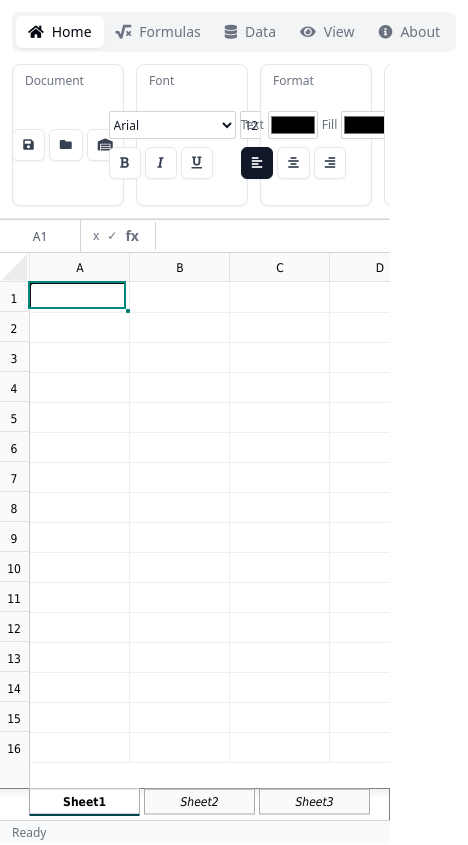
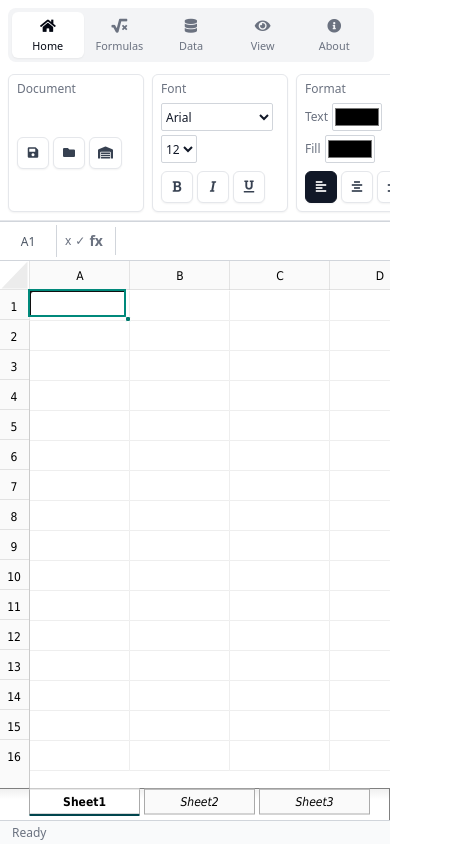
Before and after one commit to code-by-sia/OpenWebSheet, a React (Vite) app: page / in a window 390 px wide. Shown: the whole page, 468 px wide, since content can reach past the window. Built offline with nearby package versions, Linux system fonts and the light colour scheme.

Commit message:
Make toolbar responsive and print canvas only (#68)
Co-authored-by: Sia <me@siamand.cc>

```diff
--- a/src/app/styles.css
+++ b/src/app/styles.css
@@ -4,7 +4,8 @@
 
 @layer components {
   .ows-app {
-    @apply flex flex-col h-screen min-h-screen text-sm text-gray-900 bg-white;
+    @apply flex flex-col h-screen min-h-screen overflow-hidden text-sm text-gray-900 bg-white;
+    height: 100dvh;
   }
 
   .ows-ribbon {
@@ -16,8 +17,8 @@
   }
 
   .ows-tabs-list {
-    @apply inline-flex h-10 items-center justify-center rounded-lg bg-gray-100 p-1 text-gray-500;
-    @apply mx-3 mt-3;
+    @apply inline-flex min-h-10 items-center justify-start rounded-lg bg-gray-100 p-1 text-gray-500;
+    @apply mx-3 mt-3 max-w-[calc(100%-1.5rem)] overflow-x-auto;
   }
 
   .ows-tabs-trigger {
@@ -41,6 +42,7 @@
 
   .ows-ribbon-panel {
     @apply flex items-stretch gap-3 min-h-28 p-3 pt-0 overflow-x-auto bg-white;
+    scrollbar-width: thin;
   }
 
   .ows-control-group {
@@ -123,7 +125,7 @@
   }
 
   .ows-sheet-surface {
-    @apply flex-1 relative min-h-0;
+    @apply flex-1 relative min-h-0 overflow-hidden;
   }
 
   .ows-status-bar {
@@ -225,4 +227,127 @@
   .ows-border-inside span:nth-child(2) {
     border-bottom-width: 2px !important;
   }
+
+  @media (max-width: 768px) {
+    .ows-ribbon {
+      @apply max-h-[48dvh];
+    }
+
+    .ows-tabs-list {
+      @apply mx-2 mt-2 w-[calc(100%-1rem)];
+    }
+
+    .ows-tabs-trigger {
+      @apply flex-1 min-w-12 px-2 text-xs;
+    }
+
+    .ows-tab-label {
+      @apply gap-1.5;
+    }
+
+    .ows-tab-label i {
+      @apply text-sm;
+    }
+
+    .ows-ribbon-panel {
+      @apply grid auto-cols-[minmax(9.5rem,1fr)] grid-flow-col gap-2 p-2 pt-0 min-h-0;
+    }
+
+    .ows-control-group {
+      @apply min-w-0 rounded-md;
+    }
+
+    .ows-control-content {
+      @apply px-2 pb-2 justify-start overflow-x-auto;
+    }
+
+    .ows-control-label {
+      @apply px-2 py-1.5;
+    }
+
+    .ows-button-row {
+      @apply flex-wrap;
+    }
+
+    .ows-button {
+      @apply min-w-8 px-2;
+    }
+
+    .ows-field {
+      @apply flex-wrap;
+    }
+
+    .ows-field select {
+      @apply max-w-28;
+    }
+
+    .ows-formula-bar {
+      @apply min-h-10;
+    }
+
+    .ows-cell-name {
+      @apply w-14 shrink-0;
+    }
+
+    .ows-formula-actions {
+      @apply gap-1 px-2;
+    }
+
+    .ows-formula-input {
+      @apply min-w-0 text-sm;
+    }
+
+    .ows-border-grid {
+      @apply w-36;
+    }
+  }
+
+  @media (max-width: 480px) {
+    .ows-ribbon {
+      @apply max-h-[42dvh];
+    }
+
+    .ows-tab-label {
+      @apply flex-col gap-0.5;
+    }
+
+    .ows-tabs-trigger {
+      @apply min-w-14 px-1.5 py-1 text-[0.68rem];
+    }
+
+    .ows-ribbon-panel {
+      @apply auto-cols-[minmax(8.5rem,86vw)];
+    }
+  }
+
+  @media print {
+    @page {
+      margin: 0.35in;
+    }
+
+    html,
+    body,
+    #app {
+      @apply h-auto min-h-0 overflow-visible bg-white;
+    }
+
+    .ows-app {
+      @apply block h-auto min-h-0 overflow-visible bg-white;
+    }
+
+    .ows-ribbon,
+    .ows-formula-bar,
+    .ows-status-bar {
+      display: none !important;
+    }
+
+    .ows-sheet-surface {
+      @apply block h-auto min-h-0 overflow-visible;
+    }
+
+    .ows-sheet-surface canvas {
+      @apply block max-w-full h-auto;
+      page-break-inside: avoid;
+    }
+  }
 }
```
Also changed, not shown: 4 other files (tests, documents, lock files or other folders).
